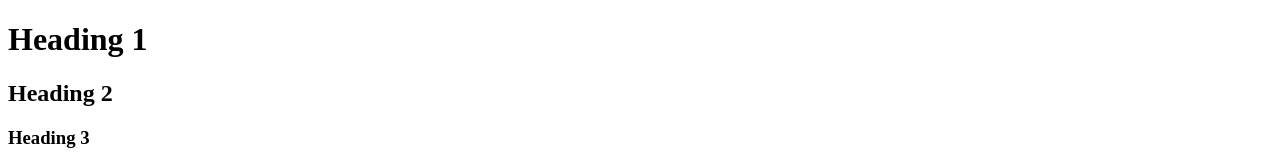
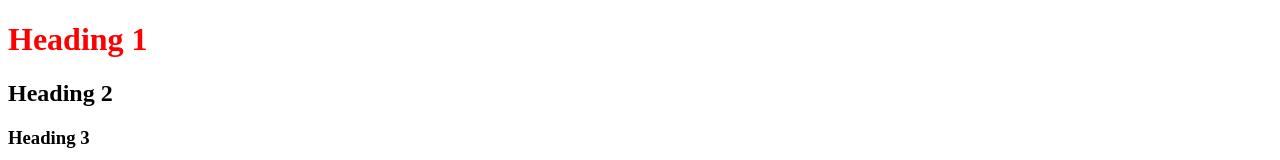
Before and after one commit to kathashkadmogibara-bot/testing-css, a plain HTML site: page index.html in a window 1280 px wide. Shown: the top 160 px of the page. Drawn offline with Linux system fonts and the light colour scheme.

Commit message:
index.html

```diff
--- a/index.html
+++ b/index.html
@@ -16,7 +16,7 @@
 
     <title>HTML EXPERIMENT LAB</title>
 
-    <link rel="stylesheet" herf="style.css">
+    <link rel="stylesheet" href="style.css">
 </head>
 
 <body>
```
